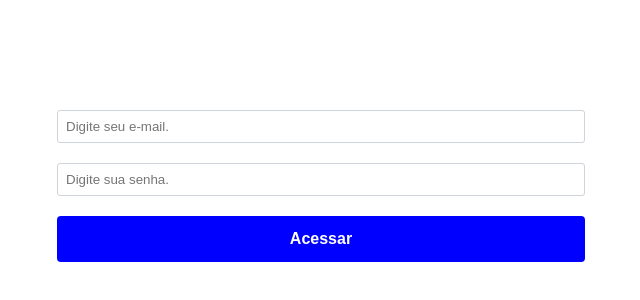
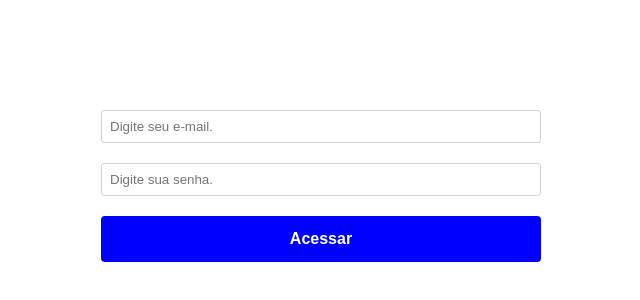
Before and after one commit to developersloop/test-solutis, a website: page index.html in a window 768 px wide. Shown: the part 214-514 px from the top of the page, without its empty margins (63-703 px from the left). Drawn offline with nearby package versions, Linux system fonts and the light colour scheme; some packages are replaced by stand-ins of ours; a script that the page names is missing.

Commit message:
:lipstick: Ajusta responsividade tela login

```diff
--- a/resources/modules/login/login.scss
+++ b/resources/modules/login/login.scss
@@ -33,14 +33,14 @@
 	}
 }
 @media(min-width: 568px) and (max-width: 768px) {
-	.container {
-		max-width: 50vh;
+	.card-login {
+		max-width: 55vh;
 		margin: auto;
 	}
 }
-@media (min-width: 768px) {
-	.container {
-		max-width: 66vh;
+@media (min-width: 769px) {
+	.card-login {
+		max-width: 60vh;
 		margin: auto;
 	}
 }
```
Also changed, not shown: public/css/app.css.
